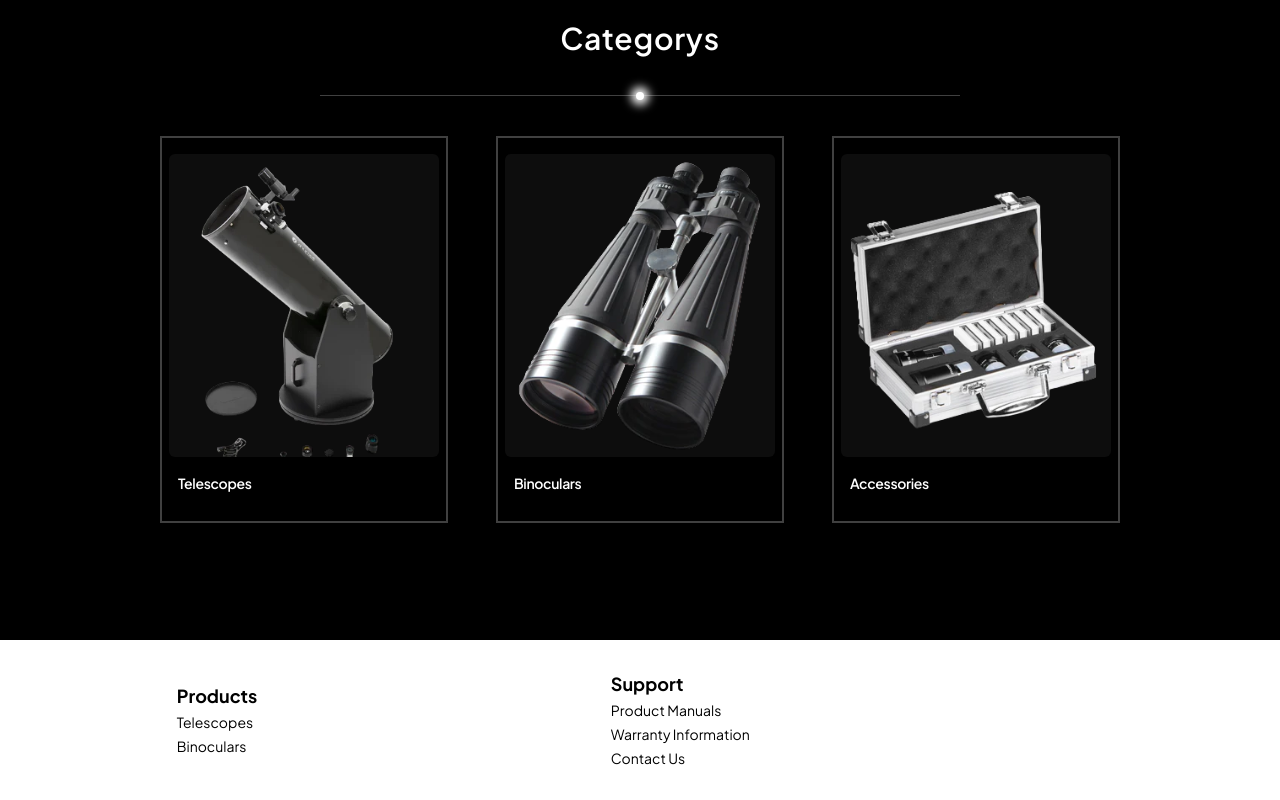
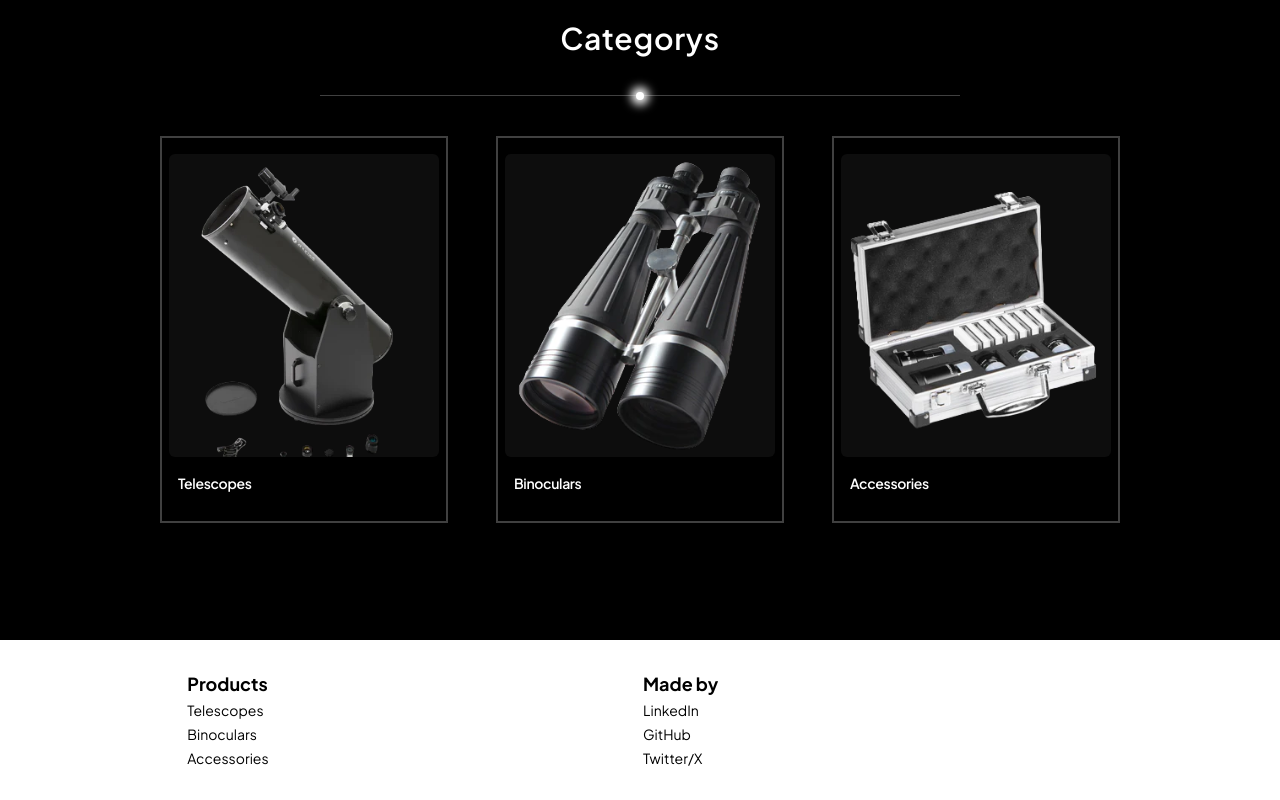
Before and after one commit to TimmyElTaco/zhumell-shop, a React (Vite) app in the folder frontend/: page / in a window 1280 px wide. Shown: the part 2144-2944 px from the top of the page. Built offline with nearby package versions, Linux system fonts and the light colour scheme; what tailwindcss-animated would draw is missing.

Commit message:
Add links to contact me in the footer

```diff
--- a/frontend/src/components/Footer.jsx
+++ b/frontend/src/components/Footer.jsx
@@ -5,24 +5,27 @@ export default function Footer() {
                 <h3 className="text-lg font-bold">Products</h3>
                 <ul>
                     <li>
-                        <a href="#" className="text-sm">Telescopes</a>
+                        <a href="/catalog/telescopes" className="text-sm">Telescopes</a>
                     </li>
                     <li>
-                        <a href="#" className="text-sm">Binoculars</a>
+                        <a href="/catalog/binoculars" className="text-sm">Binoculars</a>
+                    </li>
+                    <li>
+                        <a href="/catalog/accessories" className="text-sm">Accessories</a>
                     </li>
                 </ul>
             </div>
             <div>
-                <h3 className="text-lg font-bold">Support</h3>
+                <h3 className="text-lg font-bold">Made by</h3>
                 <ul>
                     <li>
-                        <a href="#" className="text-sm">Product Manuals</a>
+                        <a href="https://www.linkedin.com/in/luis-guzman-bautista/" target="_blank" rel="nonoreferrer noopener" className="text-sm">LinkedIn</a>
                     </li>
                     <li>
-                        <a href="#" className="text-sm">Warranty Information</a>
+                        <a href="https://github.com/TimmyElTaco" className="text-sm" target="_blank" rel="nonoreferrer noopener">GitHub</a>
                     </li>
                     <li>
-                        <a href="#" className="text-sm">Contact Us</a>
+                        <a href="https://twitter.com/TimmyElTaco" className="text-sm" target="_blank" rel="nonoreferrer noopener">Twitter/X</a>
                     </li>
                 </ul>
             </div>
```
